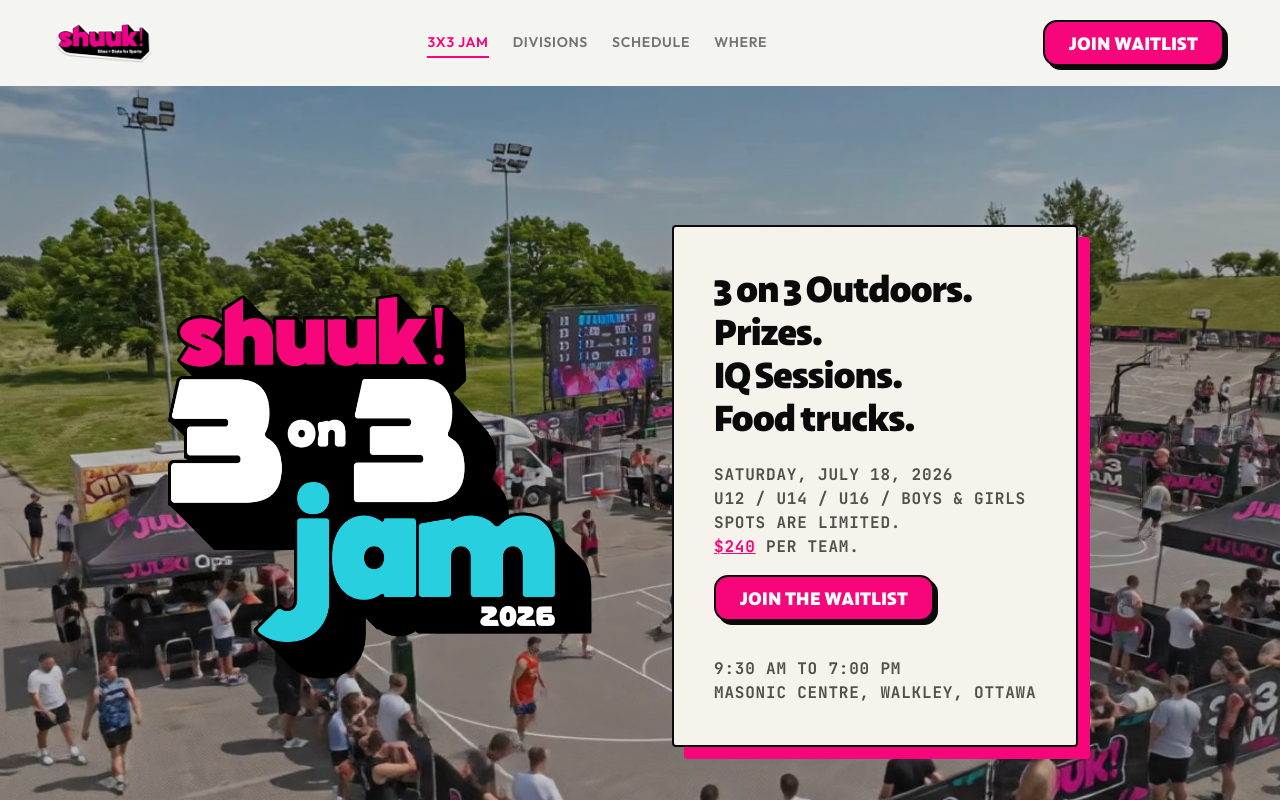
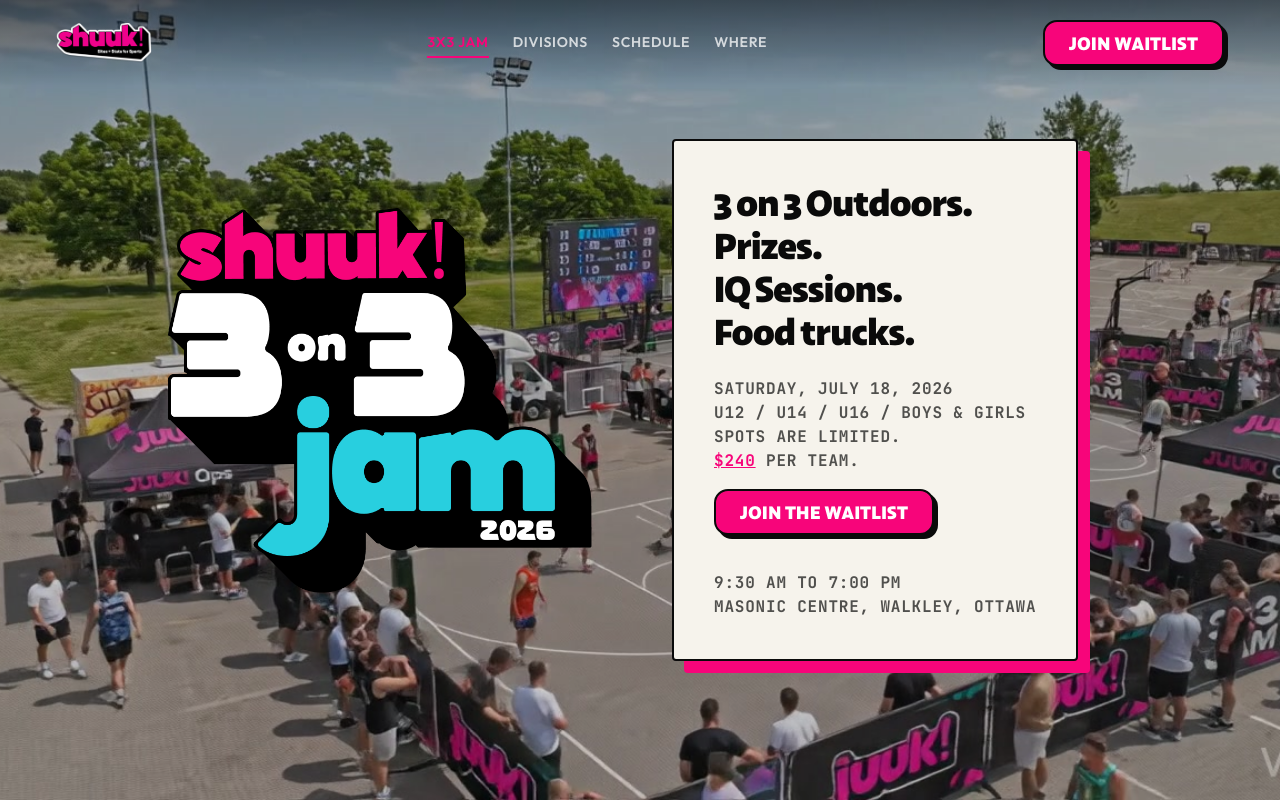
Before and after one commit to heyfarai/simplehoops-landing, a Next.js app: page /jam in a window 1280 px wide. Shown: the top 800 px of the page. Built offline with nearby package versions, Linux system fonts and the light colour scheme.

Commit message:
jam: nav floats over hero with ink→transparent gradient

```diff
--- a/app/(event)/jam/layout.tsx
+++ b/app/(event)/jam/layout.tsx
@@ -15,8 +15,12 @@
 
 export default function JamLayout({ children }: { children: ReactNode }) {
   return (
-    <div className="bg-bg-paper text-ink min-h-screen font-body">
-      <EditorialNav {...NAV_PROPS} />
+    <div className="relative bg-bg-paper text-ink min-h-screen font-body overflow-x-hidden">
+      <EditorialNav
+        {...NAV_PROPS}
+        transparent
+        className="absolute top-0 left-0 right-0 z-20"
+      />
       <StickyNav {...NAV_PROPS} />
       {children}
     </div>
--- a/src/components/ui/nav.tsx
+++ b/src/components/ui/nav.tsx
@@ -19,6 +19,8 @@
   ctaHref: string;
   ctaLabel: string;
   className?: string;
+  /** When true, header uses a top-down ink→transparent gradient and inverse text — for overlaying a media hero. */
+  transparent?: boolean;
 }
 
 /**
@@ -33,6 +35,7 @@
   ctaHref,
   ctaLabel,
   className,
+  transparent = false,
 }: EditorialNavProps) {
   const [open, setOpen] = useState(false);
   const close = useCallback(() => setOpen(false), []);
@@ -54,7 +57,10 @@
     <>
       <header
         className={cn(
-          'flex items-center justify-between gap-4 bg-bg-body px-4 sm:px-8 lg:px-14 py-4 sm:py-5',
+          'flex items-center justify-between gap-4 px-4 sm:px-8 lg:px-14 py-4 sm:py-5',
+          transparent
+            ? 'bg-gradient-to-b from-ink/50 to-transparent'
+            : 'bg-bg-body',
           className,
         )}
       >
@@ -73,7 +79,10 @@
               href={item.href}
               aria-current={item.active ? 'page' : undefined}
               className={cn(
-                'text-ink/55 hover:text-ink transition-colors whitespace-nowrap',
+                'transition-colors whitespace-nowrap',
+                transparent
+                  ? 'text-text-inverse/75 hover:text-text-inverse'
+                  : 'text-ink/55 hover:text-ink',
                 item.active &&
                   'text-brand-pink border-b-2 border-brand-pink pb-1 -mb-1',
               )}
@@ -93,7 +102,12 @@
             aria-label="Open menu"
             aria-expanded={open}
             aria-controls="mobile-nav-menu"
-            className="md:hidden flex-none w-10 h-10 flex items-center justify-center border border-ink rounded-sm bg-bg-filled hover-lift hover:shadow-hard-sm"
+            className={cn(
+              'md:hidden flex-none w-10 h-10 flex items-center justify-center rounded-sm hover-lift hover:shadow-hard-sm',
+              transparent
+                ? 'border border-text-inverse text-text-inverse bg-text-inverse/10'
+                : 'border border-ink bg-bg-filled',
+            )}
           >
             <svg
               width="20"
```
